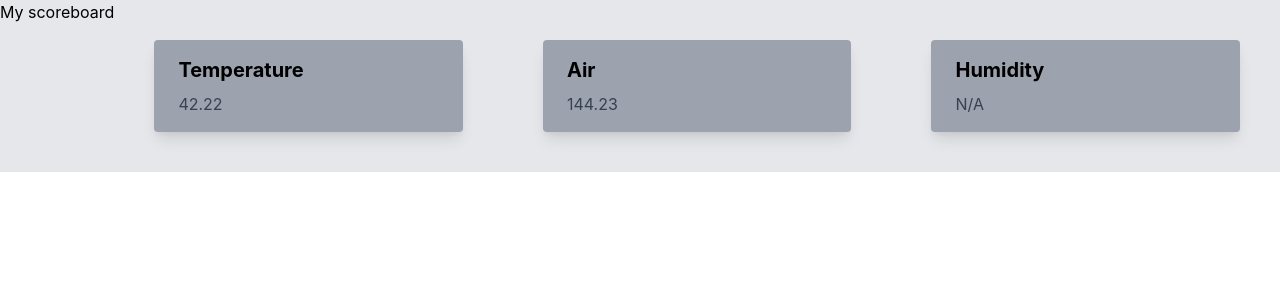
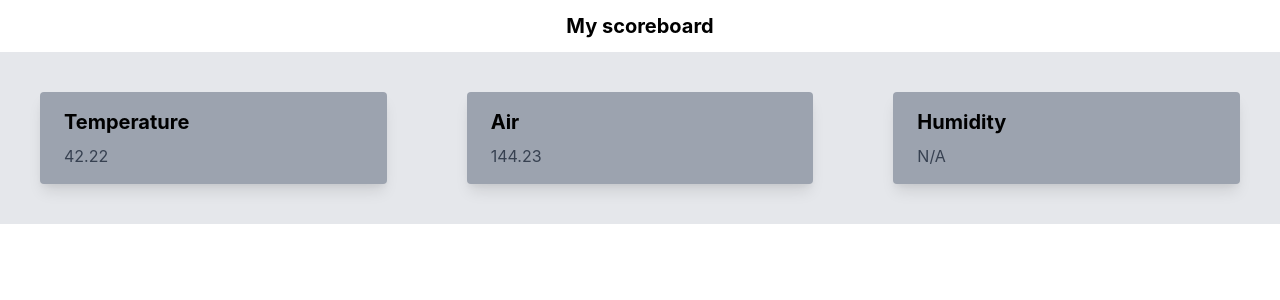
Before and after one commit to 0957758592/Medical_Operations_Room_Test, a React (Create React App) app: page / in a window 1280 px wide. Shown: the top 300 px of the page. Built offline with nearby package versions, Linux system fonts and the light colour scheme.

Commit message:
Fixed bugs with render

```diff
--- a/src/App.js
+++ b/src/App.js
@@ -11,7 +11,7 @@ function App() {
   const timeHumidity = useRef(new Date());
   const getTemperature = data => {
     const tempData = data.getValue();
-    if (!tempData.data) {
+    if ((tempData && !tempData.data) || !tempData) {
       return;
     }
     if (tempData.time.getTime() - timeTemperature.current.getTime() > 1000) {
@@ -24,7 +24,7 @@ function App() {
 
   const getAir = data => {
     const airData = data.getValue();
-    if (!airData.data) {
+    if ((airData && !airData.data) || !airData) {
       return;
     }
     if (airData.time.getTime() - timeAir.current.getTime() > 1000) {
@@ -36,7 +36,7 @@ function App() {
   };
   const getHumidity = data => {
     const humidityData = data.getValue();
-    if (!humidityData.data) {
+    if ((humidityData && !humidityData.data) || !humidityData) {
       return;
     }
     if (humidityData.time.getTime() - timeHumidity.current.getTime() > 1000) {
@@ -57,12 +57,14 @@ function App() {
     };
   }, []);
   return (
-    <div className="flex justify-around bg-gray-200">
-      <div>My scoreboard</div>
-      <Scoreboard type="Temperature" value={temperature} />
-      <Scoreboard type="Air" value={air} />
-      <Scoreboard type="Humidity" value={humidity} />
-    </div>
+    <React.Fragment>
+      <div className="text-center m-3 font-bold text-xl">My scoreboard</div>
+      <div className="flex justify-around bg-gray-200">
+        <Scoreboard type="Temperature" value={temperature} />
+        <Scoreboard type="Air" value={air} />
+        <Scoreboard type="Humidity" value={humidity} />
+      </div>
+    </React.Fragment>
   );
 }
 
```
